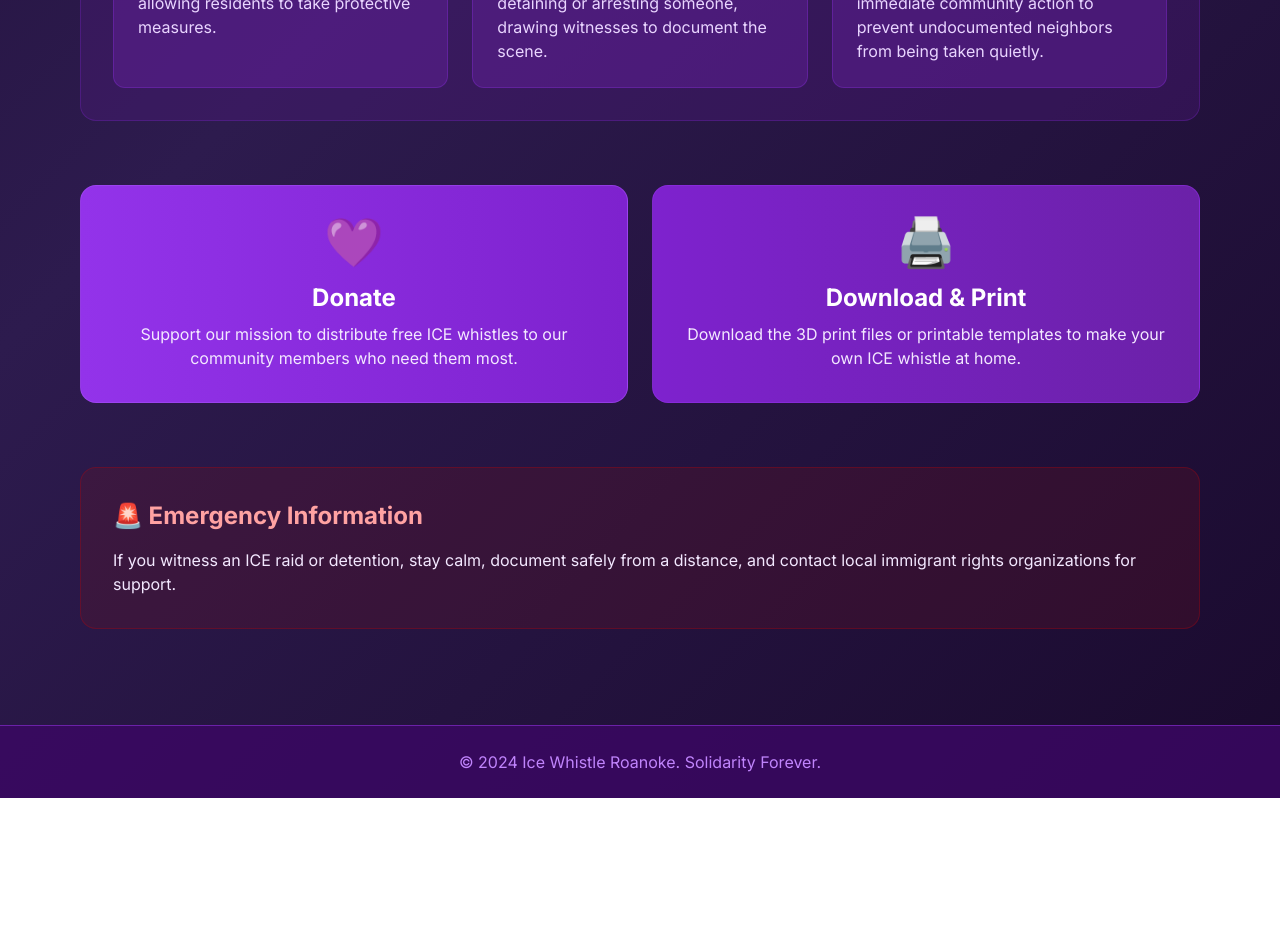
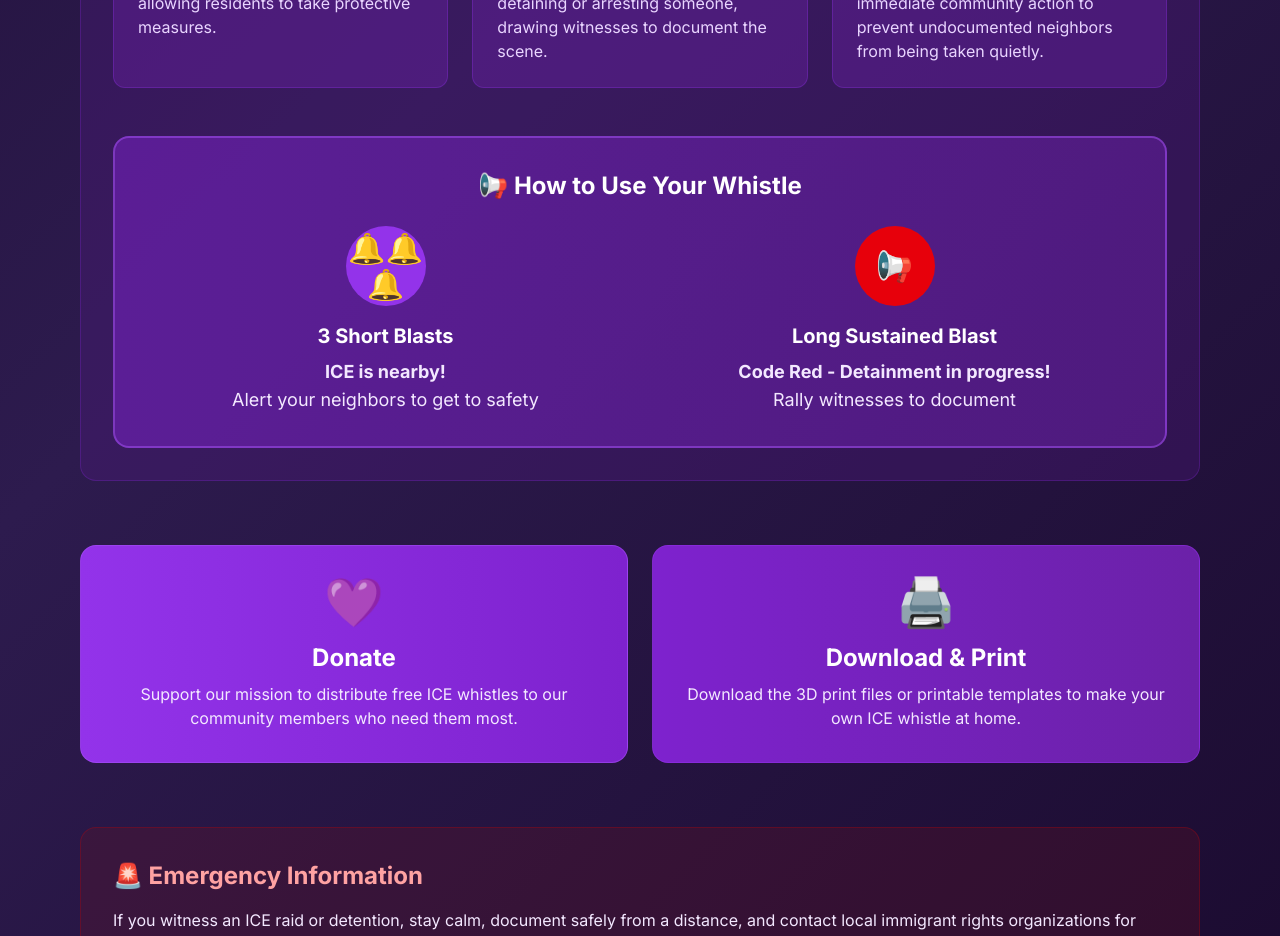
Before and after one commit to theAltaran/ice-whistle-roanoke, a Next.js app: page / in a window 1280 px wide. Shown: the part 1380-2316 px from the top of the page. Before the commit the page ends 2178 px from the top, so only its background shows below. Built offline with nearby package versions, Linux system fonts and the light colour scheme.

Commit message:
Add prominent whistle signals section to homepage

```diff
--- a/src/app/page.tsx
+++ b/src/app/page.tsx
@@ -70,6 +70,33 @@ export default function Home() {
                 </p>
               </div>
             </div>
+
+            {/* How to Use Your Whistle - Prominent Section */}
+            <div className="mt-12 bg-gradient-to-r from-primary-700/50 to-primary-800/50 rounded-2xl p-8 border-2 border-primary-500/50">
+              <h3 className="text-2xl font-bold text-white mb-6 text-center">📢 How to Use Your Whistle</h3>
+              <div className="grid md:grid-cols-2 gap-8">
+                <div className="text-center">
+                  <div className="bg-primary-600 w-20 h-20 rounded-full flex items-center justify-center mx-auto mb-4">
+                    <span className="text-3xl">🔔🔔🔔</span>
+                  </div>
+                  <h4 className="text-xl font-bold text-white mb-2">3 Short Blasts</h4>
+                  <p className="text-primary-100 text-lg">
+                    <strong>ICE is nearby!</strong><br/>
+                    Alert your neighbors to get to safety
+                  </p>
+                </div>
+                <div className="text-center">
+                  <div className="bg-red-600 w-20 h-20 rounded-full flex items-center justify-center mx-auto mb-4">
+                    <span className="text-3xl">📢</span>
+                  </div>
+                  <h4 className="text-xl font-bold text-white mb-2">Long Sustained Blast</h4>
+                  <p className="text-primary-100 text-lg">
+                    <strong>Code Red - Detainment in progress!</strong><br/>
+                    Rally witnesses to document
+                  </p>
+                </div>
+              </div>
+            </div>
           </div>
         </div>
       </section>
```
